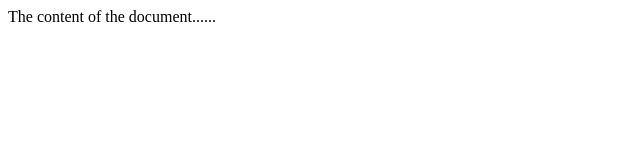
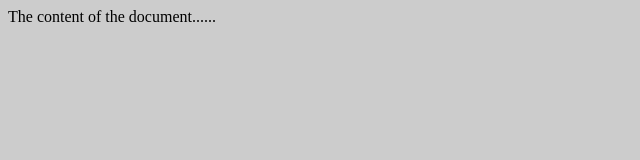
Before and after one commit to mppagano/about, a plain HTML site: page index.html in a window 1280 px wide. Shown: the whole page, without its empty margins (0-640 px from the left). Drawn offline with Linux system fonts and the light colour scheme.

Commit message:
Add files via upload

```diff
--- a/index.html
+++ b/index.html
@@ -2,10 +2,11 @@
 <html>
 <head>
 	<title>Title of the document</title>
+	<link rel="stylesheet" href="stylesheet.css">
 </head>
 
 <body>
-The content of the document......
+	The content of the document......
 </body>
 
 </html>
--- /dev/null
+++ b/stylesheet.css
@@ -0,0 +1,3 @@
+body {
+	background-color: #cccccc;
+}
```
